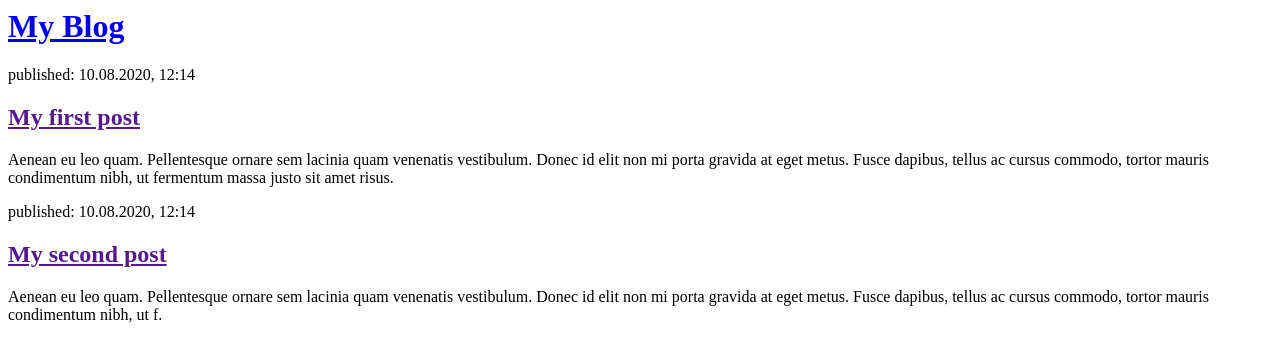
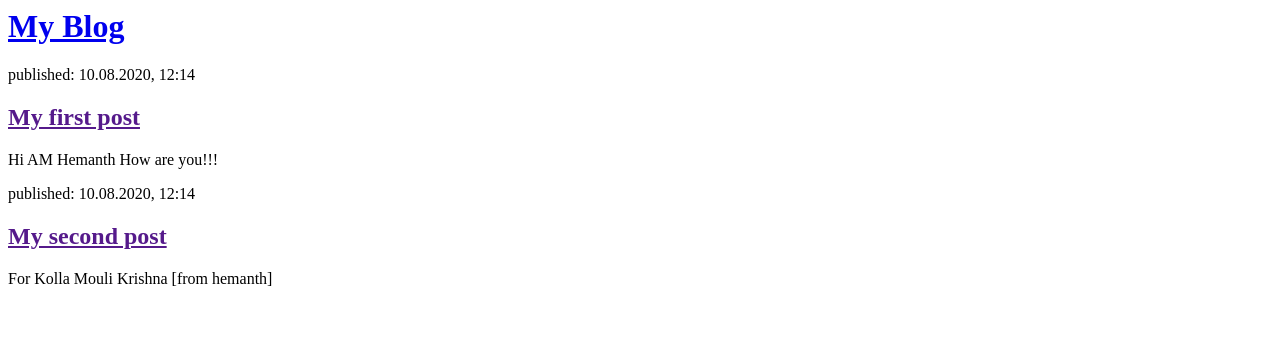
Before and after one commit to amhemanth/my-first-blog, a Django app: page / in a window 1280 px wide. Shown: the top 362 px of the page. Run offline with Django 3.2, Linux system fonts and the light colour scheme.

Commit message:
change in html content

```diff
--- a/blog/templates/blog/post_list.html
+++ b/blog/templates/blog/post_list.html
@@ -10,13 +10,13 @@
         <div>
             <p>published: 10.08.2020, 12:14</p>
             <h2><a href="">My first post</a></h2>
-            <p>Aenean eu leo quam. Pellentesque ornare sem lacinia quam venenatis vestibulum. Donec id elit non mi porta gravida at eget metus. Fusce dapibus, tellus ac cursus commodo, tortor mauris condimentum nibh, ut fermentum massa justo sit amet risus.</p>
+            <p>Hi AM Hemanth How are you!!!</p>
         </div>
 
         <div>
             <p>published: 10.08.2020, 12:14</p>
             <h2><a href="">My second post</a></h2>
-            <p>Aenean eu leo quam. Pellentesque ornare sem lacinia quam venenatis vestibulum. Donec id elit non mi porta gravida at eget metus. Fusce dapibus, tellus ac cursus commodo, tortor mauris condimentum nibh, ut f.</p>
+            <p>For Kolla Mouli Krishna [from hemanth]</p>
         </div>
     </body>
 </html>
```
